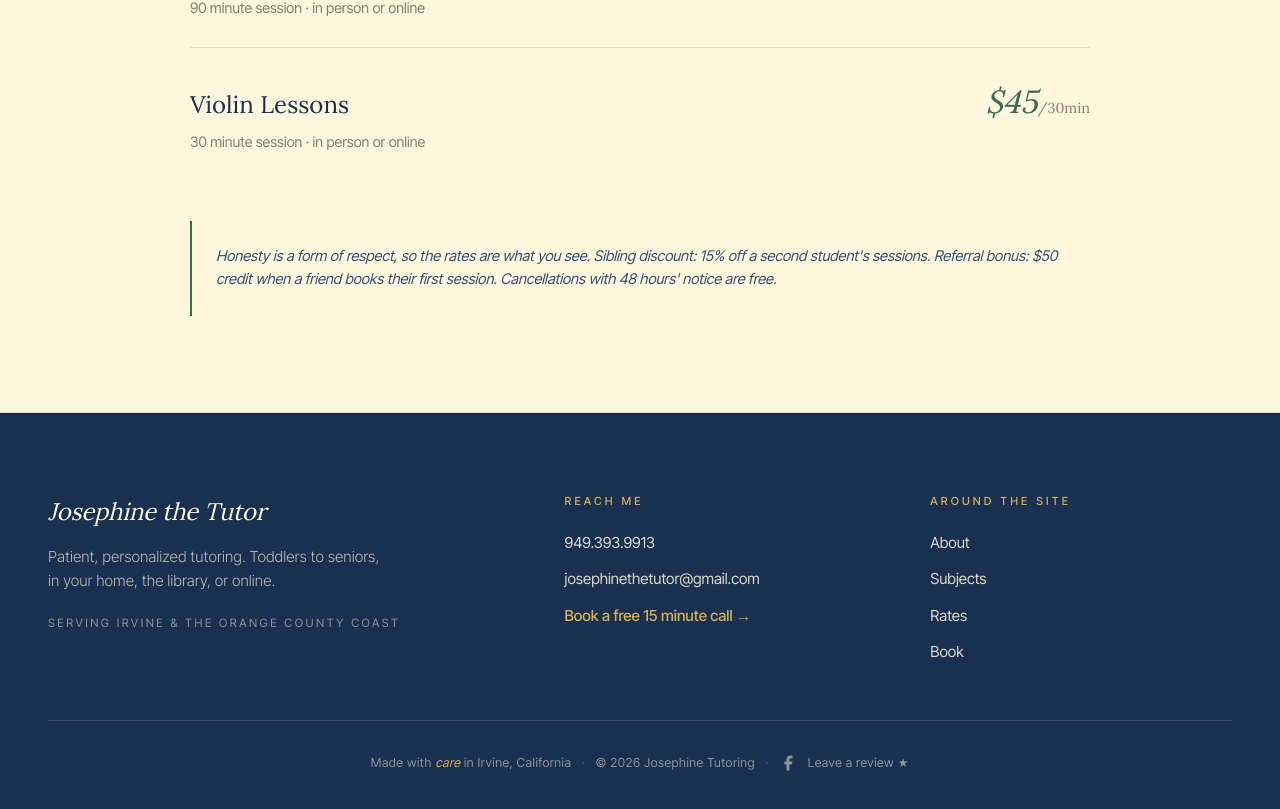
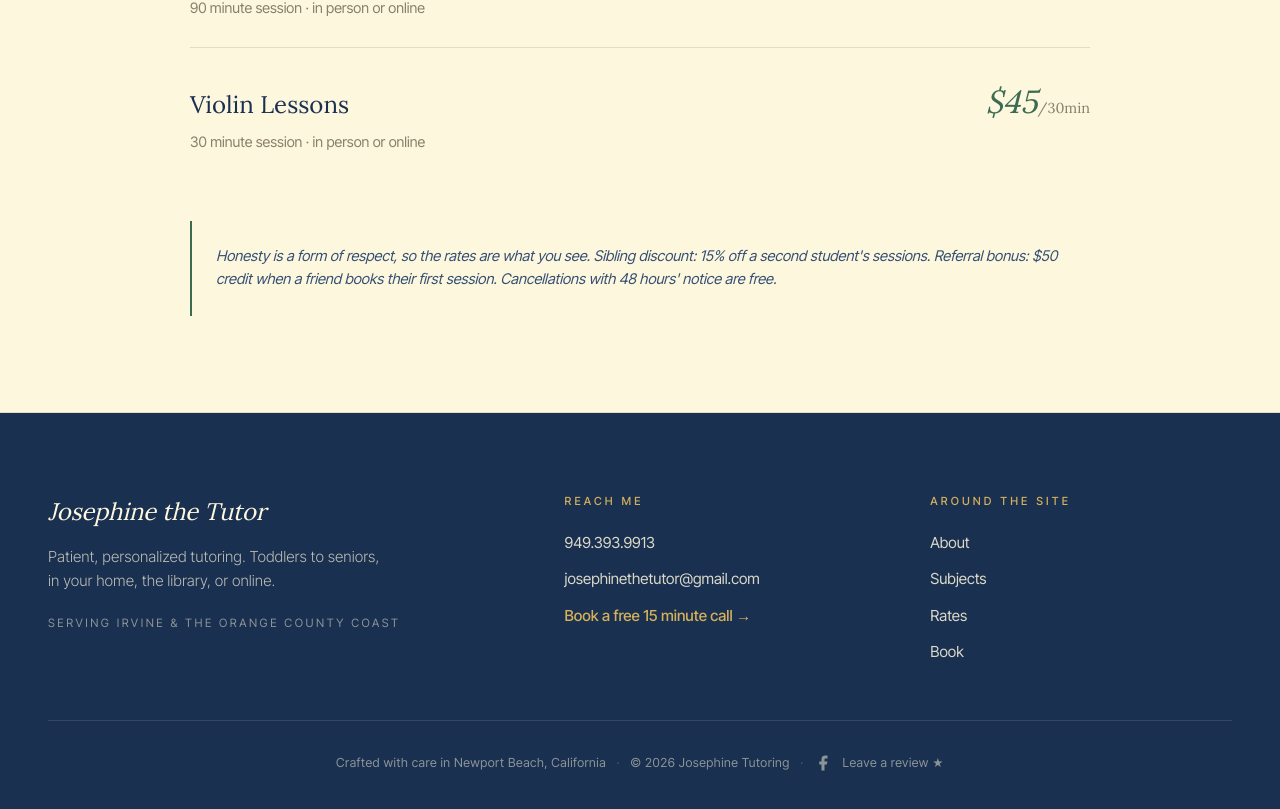
Before and after one commit to patrickparagas1/josephine-tutoring, a Next.js app: page /rates in a window 1280 px wide. Shown: the part 1227-2036 px from the top of the page. Built offline with nearby package versions, Linux system fonts and the light colour scheme.

Commit message:
Update footer: Crafted with care in Newport Beach, California

```diff
--- a/components/Footer.tsx
+++ b/components/Footer.tsx
@@ -51,7 +51,7 @@ export default function Footer() {
         </div>
         <div className="footer-bottom">
           <span>
-            Made with <em>care</em> in Irvine, California
+            Crafted with care in Newport Beach, California
           </span>
           <span className="footer-bottom-sep" aria-hidden="true">
             ·
--- a/components/Rates.tsx
+++ b/components/Rates.tsx
@@ -20,7 +20,7 @@ export default function Rates() {
             </div>
           </div>
           <div className="rate-price">
-            $95<span>/hr</span>
+            $90<span>/hr</span>
           </div>
         </div>
 
```
